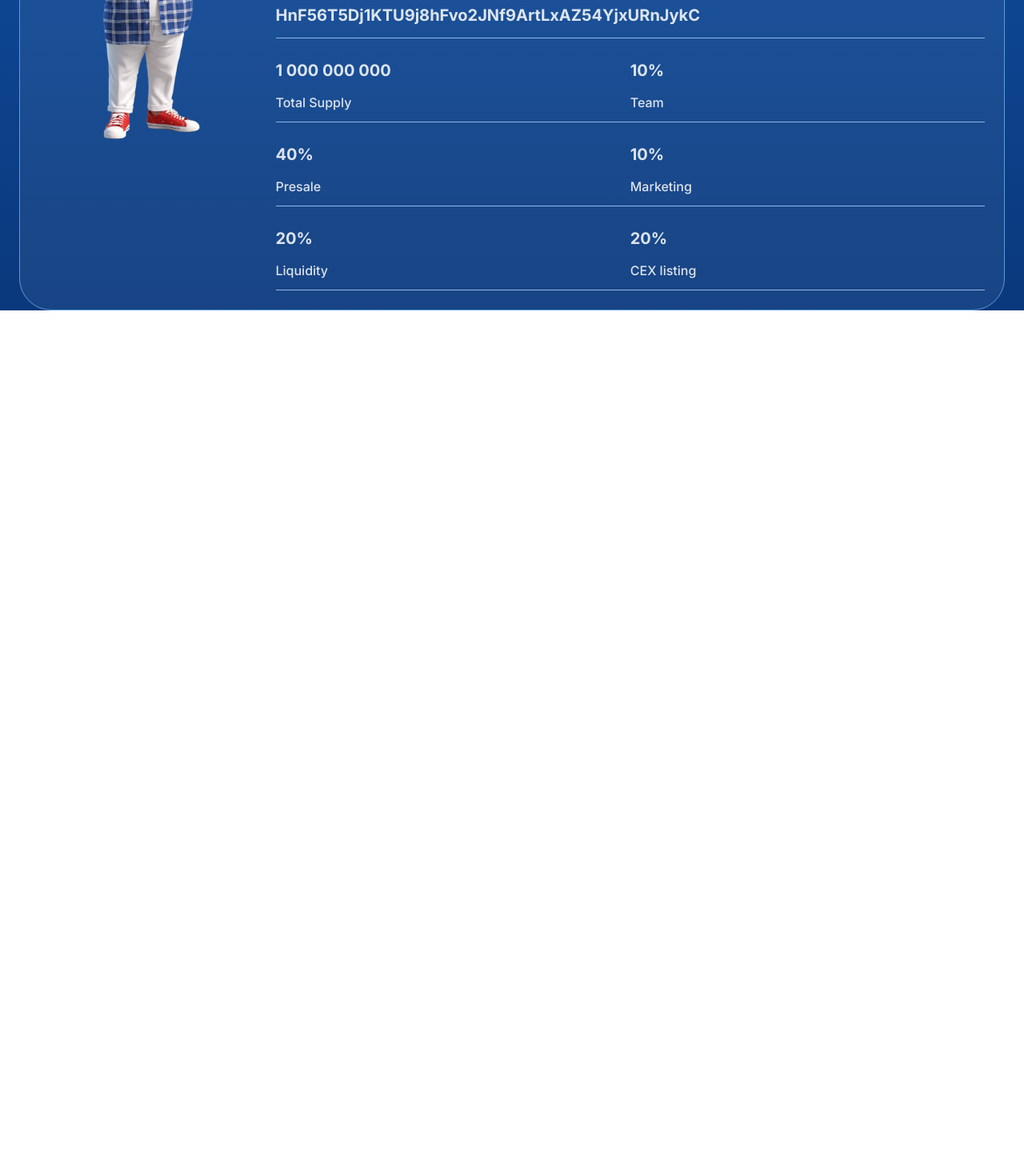
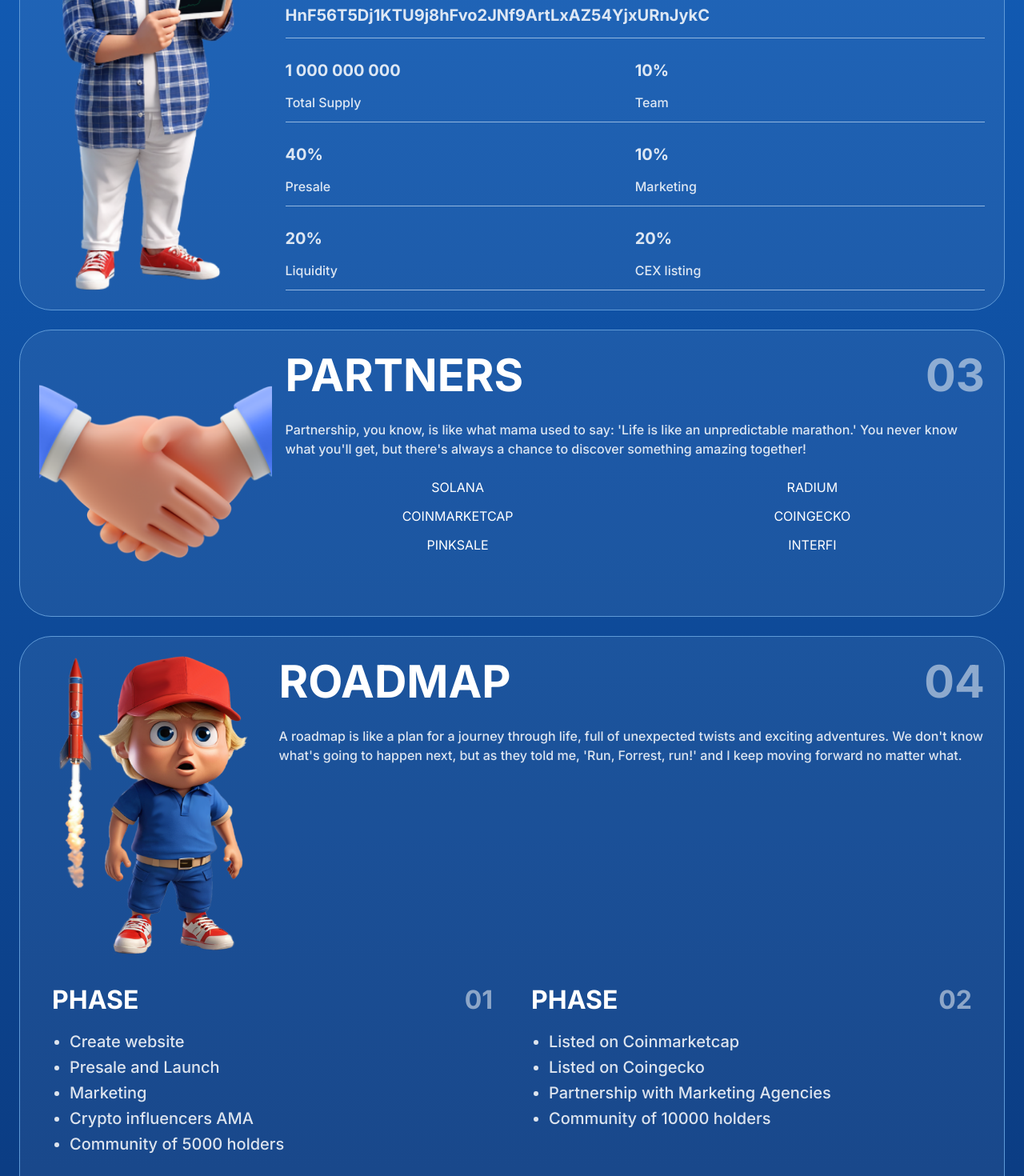
Before and after one commit to Khoroshev-Mikhail/forrest_trump, a Next.js app: page / in a window 1280 px wide. Shown: the part 1330-2800 px from the top of the page at 80% size. Before the commit the page ends 1718 px from the top, so only its background shows below. Built offline with nearby package versions, Linux system fonts and the light colour scheme.

Commit message:
Верстка

```diff
--- a/components/01Menu.tsx
+++ b/components/01Menu.tsx
@@ -10,7 +10,7 @@ export default function Menu(){
     return (
         <>
             <section ref={ ref } className="_section fixed z-40 top-0 left-0">
-                <div className="_wrapper !rounded-[10px] !px-[20px] !py-[16px]">
+                <div className="_wrapper !rounded-[10px] !px-[20px] !py-[16px] backdrop-blur-md">
                     <div className="w-full flex justify-between text-[20px] font-semibold leading-[32px]">
                         <div className="flex justify-start gap-x-[12px]">
                             <div className="flex flex-col justify-center">
--- a/components/04Tokenomics.tsx
+++ b/components/04Tokenomics.tsx
@@ -4,9 +4,9 @@ import forrest_trump from "../public/img/04Tokenomics/forrest_trump.png"
 export default function Tokenomics(){
     return (
         <section className="_section">
-            <div className="_wrapper flex flex-col md:flex-row gap-y-[16px]">
+            <div className="_wrapper flex flex-col md:flex-row gap-y-[16px] gap-x-[16px]">
                 <div className="w-full md:w-1/4 flex justify-center order-last md:order-first">
-                    <Image className="w-1/2 aspect-[253/370] mx-auto object-contain h-2/3 md:w-auto" src={forrest_trump} alt="FORRE$T TRUMP" />
+                    <Image className="w-1/2 aspect-[253/370] mx-auto object-contain h-2/3 md:w-auto lg:w-full lg:h-full" src={forrest_trump} alt="FORRE$T TRUMP" />
                 </div>
                 <div className="w-full md:w-3/4 flex flex-col gap-y-[16px] md:gap-y-[24px]">
                     <div className="_h2_wrapper">
--- /dev/null
+++ b/components/05Partners.tsx
@@ -0,0 +1,47 @@
+import Image from "next/image";
+import shake_hand from "../public/img/05Partners/shake_hand.png"
+
+export default function Partners(){
+    return (
+        <section className="_section">
+            <div className="_wrapper flex flex-col md:flex-row gap-x-[16px]">
+                <div className="md:w-3/4 flex flex-col gap-y-[16px] md:gap-y-[24px]">
+                    <div className="_h2_wrapper">
+                        <h2 className="_h2">
+                            Partners
+                        </h2>
+                        <span className="_number">
+                            03
+                        </span>
+                    </div>
+                    <div className="_text_14-16 opacity-85">
+                        Partnership, you know, is like what mama used to say: 'Life is like an unpredictable marathon.' You never know what you'll get, but there's always a chance to discover something amazing together!
+                    </div>
+                    <div className="grid grid-cols-1 md:grid-cols-2 text-center gap-[8px] md:gap-[12px]">
+                        <div className="rounded-[8px] md:rounded-[24px]">
+                            SOLANA
+                        </div>
+                        <div className="rounded-[8px] md:rounded-[24px]">
+                            RADIUM
+                        </div>
+                        <div className="rounded-[8px] md:rounded-[24px]">
+                            COINMARKETCAP
+                        </div>
+                        <div className="rounded-[8px] md:rounded-[24px]">
+                            COINGECKO
+                        </div>
+                        <div className="rounded-[8px] md:rounded-[24px]">
+                            PINKSALE
+                        </div>
+                        <div className="rounded-[8px] md:rounded-[24px]">
+                            INTERFI
+                        </div>
+                    </div>
+                </div>
+                <div className="md:order-first md:w-1/4">
+                    <Image className="w-1/2 aspect-[250/265] mx-auto object-contain h-2/3 md:w-auto lg:h-full" src={ shake_hand } alt="Partners Forre$t Trump" />
+                </div>
+            </div>
+        </section>
+    )
+}
--- /dev/null
+++ b/components/06Roadmap.tsx
@@ -0,0 +1,96 @@
+import Image from "next/image";
+import forrest_trump from "../public/img/06Roadmap/forrest_trump.png"
+
+export default function Roadmap(){
+    return (
+        <section className="_section">
+            <div className="_wrapper grid grid-cols-1 md:grid-cols-4 gap-[16px]">
+                <div className="md:col-span-3 flex flex-col gap-y-[16px] md:gap-y-[24px]">
+                    <div className="_h2_wrapper">
+                        <h2 className="_h2">
+                            Roadmap
+                        </h2>
+                        <span className="_number">
+                            04
+                        </span>
+                    </div>
+                    <div className="_text_14-16 opacity-85">
+                        A roadmap is like a plan for a journey through life, full of unexpected twists and exciting adventures. We don't know what's going to happen next, but as they told me, 'Run, Forrest, run!' and I keep moving forward no matter what.
+                    </div>
+                </div>
+
+                <div className="md:col-span-4 lg:col-span-4 w-full grid grid-cols-1 md:grid-cols-2 gap-[16px] auto-rows-min">
+                    <div className="rounded-[8px] md:rounded-[24px] flex flex-col gap-y-[16px] p-[16px]">
+                        <div className="flex justify-between _text_20-32">
+                            <div className="uppercase">
+                                Phase
+                            </div>
+                            <div className="_number">
+                                01
+                            </div>
+                        </div>
+                        <ul className="block list-disc ml-[22px] _text_14-20 opacity-85 !font-medium">
+                            <li>Create website</li>
+                            <li>Presale and Launch</li>
+                            <li>Marketing</li>
+                            <li>Crypto influencers AMA</li>
+                            <li>Community of 5000 holders</li>
+                        </ul>
+                    </div>
+                    <div className="rounded-[8px] md:rounded-[24px] flex flex-col gap-y-[16px] p-[16px]">
+                        <div className="flex justify-between _text_20-32">
+                            <div className="uppercase">
+                                Phase
+                            </div>
+                            <div className="_number">
+                                02
+                            </div>
+                        </div>
+                        <ul className="block list-disc ml-[22px] _text_14-20 opacity-85 !font-medium">
+                            <li>Listed on Coinmarketcap</li>
+                            <li>Listed on Coingecko</li>
+                            <li>Partnership with Marketing Agencies</li>
+                            <li>Community of 10000 holders</li>
+                        </ul>
+                    </div>
+                    <div className="rounded-[8px] md:rounded-[24px] flex flex-col gap-y-[16px] p-[16px]">
+                        <div className="flex justify-between _text_20-32">
+                            <div className="uppercase">
+                                Phase
+                            </div>
+                            <div className="_number">
+                                03
+                            </div>
+                        </div>
+                        <ul className="block list-disc ml-[22px] _text_14-20 opacity-85 !font-medium">
+                            <li>Global marketing</li>
+                            <li>Community of 15000 holders</li>
+                            <li>New Partnerships</li>
+                            <li>Exchange Listing CEX</li>
+                        </ul>
+                    </div>
+                    <div className="rounded-[8px] md:rounded-[24px] flex flex-col gap-y-[16px] p-[16px]">
+                        <div className="flex justify-between _text_20-32">
+                            <div className="uppercase">
+                                Phase
+                            </div>
+                            <div className="_number">
+                                04
+                            </div>
+                        </div>
+                        <ul className="block list-disc ml-[22px] _text_14-20 opacity-85 !font-medium">
+                            <li>Community of 100000 holders</li>
+                            <li>New Exchange Listing CEX</li>
+                            <li>Focus on global development</li>
+                            <li>CHARITY</li>
+                        </ul>
+                    </div>
+                </div>
+
+                <div className="md:order-first md:col-span-1">
+                    <Image className="w-1/2 md:w-full aspect-[459/612] mx-auto object-contain " src={ forrest_trump } alt="" />
+                </div>
+            </div>
+        </section>
+    )
+}
--- a/pages/index.tsx
+++ b/pages/index.tsx
@@ -3,6 +3,8 @@ import Menu from "@/components/01Menu";
 import Header from "@/components/02Header";
 import About from "@/components/03About";
 import Tokenomics from "@/components/04Tokenomics";
+import Partners from "@/components/05Partners";
+import Roadmap from "@/components/06Roadmap";
 
 export const INTER = Inter({ subsets: ["latin"] });
 export const MANROPE = Manrope({ subsets: ["latin"] });
@@ -14,6 +16,8 @@ export default function Home() {
             <Header />
             <About />
             <Tokenomics />
+            <Partners />
+            <Roadmap />
         </main>
   );
 }
--- a/styles/globals.css
+++ b/styles/globals.css
@@ -30,3 +30,6 @@ main{
 ._text_14-20{
     @apply text-[14px] md:text-[20px] leading-[20px] md:leading-[32px] font-bold
 }
+._text_20-32{
+    @apply text-[20px] md:text-[26px] lg:text-[32px] leading-[24px] md:leading-[32px] lg:leading-[40px] font-bold
+}
```
Also changed, not shown: public/img/05Partners/shake_hand.png (added), public/img/06Roadmap/forrest_trump.png (added).
